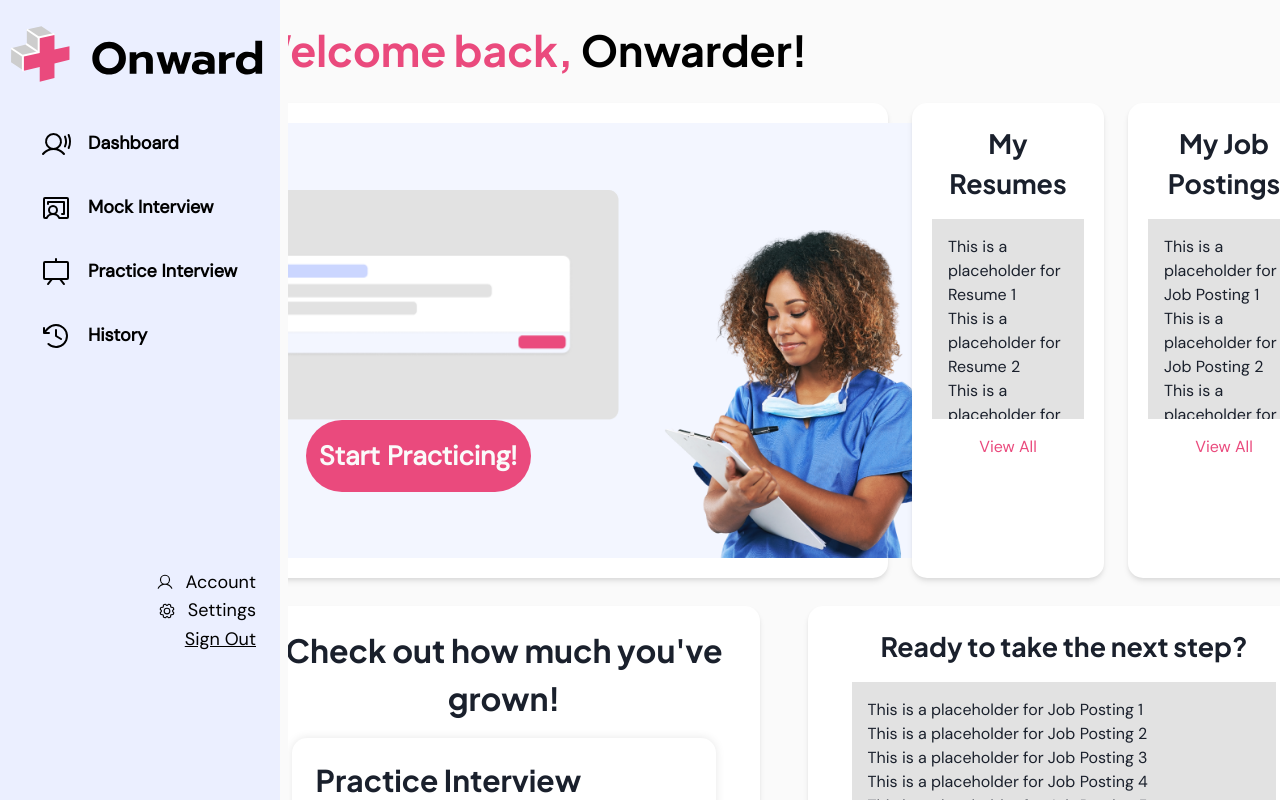
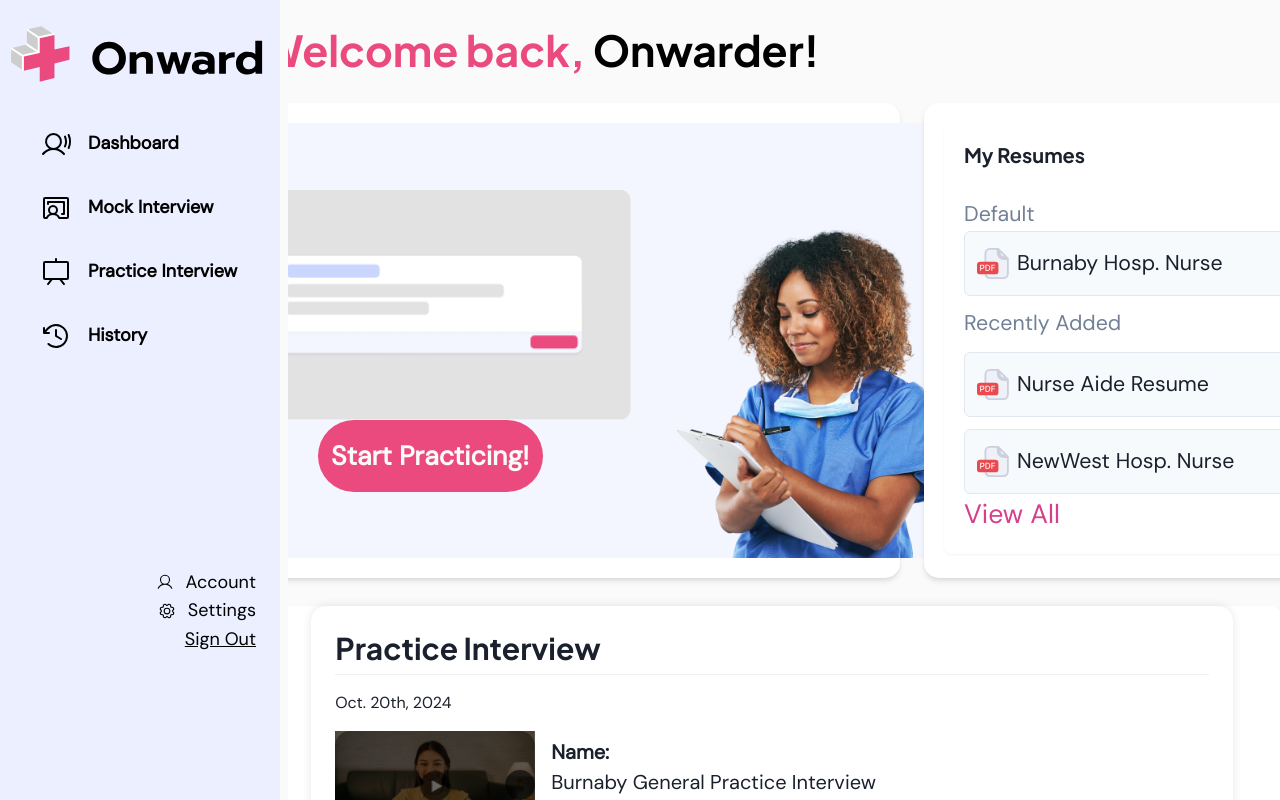
Before and after one commit to Aladdin3r/onward, a Next.js app: page / in a window 1280 px wide. Built offline with nearby package versions, Linux system fonts and the light colour scheme.

Commit message:
added components to main

```diff
--- a/pages/index.js
+++ b/pages/index.js
@@ -3,6 +3,7 @@ import styles from "@/styles/Home.module.css";
 import "@/styles/theme";
 import { Heading, Box, CardBody, Text, Stack, Card, Link, Flex } from "@chakra-ui/react";
 import HistoryContainer from "@/styles/components/HistoryContainer";
+import MyResumesCard from "@/styles/components/MyResumesCard";
 import Footer from "@/styles/components/Footer";
 import Popup from "@/styles/components/Popup.js";
 import ViewAllPopup from "@/styles/components/ViewAllPopup"; // Import the new ViewAllPopup component
@@ -70,14 +71,14 @@ export default function Home() {
                   </CardBody>
                 </Card>
 
-                <Card width="15vw" borderRadius="15px" boxShadow="md">
+                {/* <Card width="15vw" borderRadius="15px" boxShadow="md">
                   <CardBody>
                     <Stack spacing={4} align="center">
                       <Text fontFamily="heading" fontSize="sm" fontWeight="bold" textAlign="center">
                         My Resumes
                       </Text>
                       <Box bg="brand.platinum" p={4} height="200px" overflowY="auto">
-                        {/* Placeholder content for resumes */}
+
                         <Text>This is a placeholder for Resume 1</Text>
                         <Text>This is a placeholder for Resume 2</Text>
                         <Text>This is a placeholder for Resume 3</Text>
@@ -88,42 +89,24 @@ export default function Home() {
                       <ViewAllPopup isOpen={isViewAllOpen} onClose={onViewAllClose} heading="All Resumes" />
                     </Stack>
                   </CardBody>
-                </Card>
+                </Card> */}
 
-                <Card width="15vw" borderRadius="15px" boxShadow="md">
+                <Card width="30vw" borderRadius="15px" boxShadow="md">
                   <CardBody>
-                    <Stack spacing={4} align="center">
-                      <Text fontFamily="heading" fontSize="sm" fontWeight="bold" textAlign="center">
-                        My Job Postings
-                      </Text>
-                      <Box bg="brand.platinum" p={4} height="200px" overflowY="auto">
-                        {/* Placeholder content for job postings */}
-                        <Text>This is a placeholder for Job Posting 1</Text>
-                        <Text>This is a placeholder for Job Posting 2</Text>
-                        <Text>This is a placeholder for Job Posting 3</Text>
-                        <Text>This is a placeholder for Job Posting 4</Text>
-                        <Text>This is a placeholder for Job Posting 5</Text>
-                      </Box>
-                      <Link variant="underline" color="brand.blushPink" onClick={onViewAllOpen} cursor="pointer">View All</Link>
-                      <ViewAllPopup isOpen={isViewAllOpen} onClose={onViewAllClose} heading="All Job Postings" />
-                    </Stack>
+                  <MyResumesCard />
+
                   </CardBody>
                 </Card>
               </Box>
 
               {/* New row for the last card */}
-              <Box display="flex" justifyContent="space-between" gap={6} mt={7}>
-                <Card width="40vw" borderRadius="15px" boxShadow="md">
+              <Box display="flex" justifyContent="space-between" mt={7}>
+                <Card width="80vw" borderRadius="15px" boxShadow="md">
+                      <HistoryContainer />
                   <CardBody>
-                    <Stack spacing={4} align="center">
-                      <Text fontFamily="heading" fontSize="md" fontWeight="bold" textAlign="center">
-                        Check out how much you've grown!
-                      </Text>
-                      <HistoryContainer />
-                    </Stack>
                   </CardBody>
                 </Card>
-                <Card width="40vw" borderRadius="15px" boxShadow="md">
+                {/* <Card width="40vw" borderRadius="15px" boxShadow="md">
                   <CardBody>
                     <Stack spacing={4} align="center">
                       <Text fontFamily="heading" fontSize="sm" fontWeight="bold" textAlign="center">
@@ -140,7 +123,7 @@ export default function Home() {
                       <ViewAllPopup isOpen={isViewAllOpen} onClose={onViewAllClose} heading="All Job Postings" />
                     </Stack>
                   </CardBody>
-                </Card>
+                </Card> */}
               </Box>
             </Box>
             <Footer />
```
